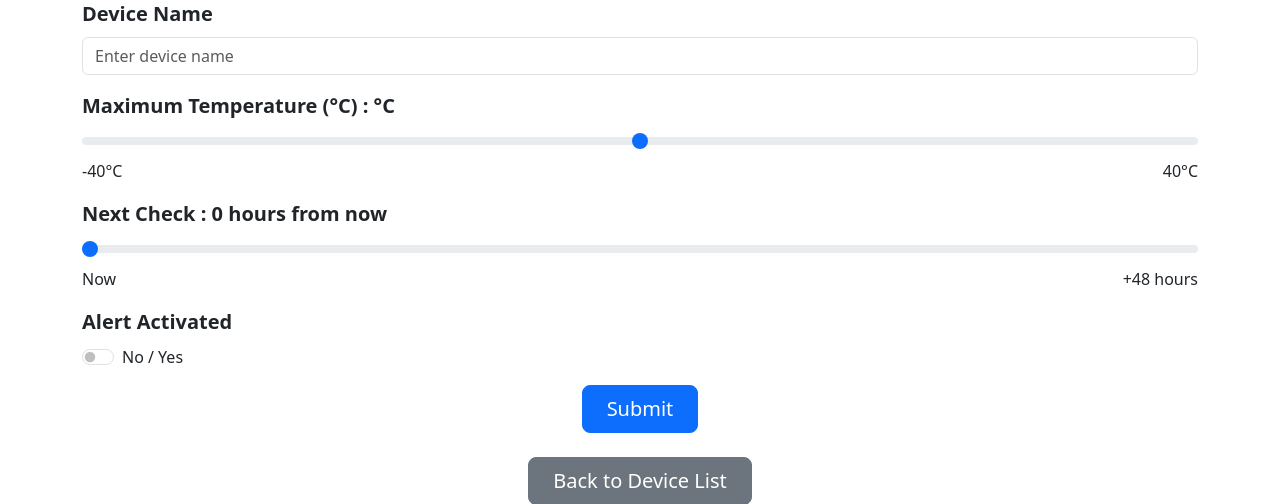
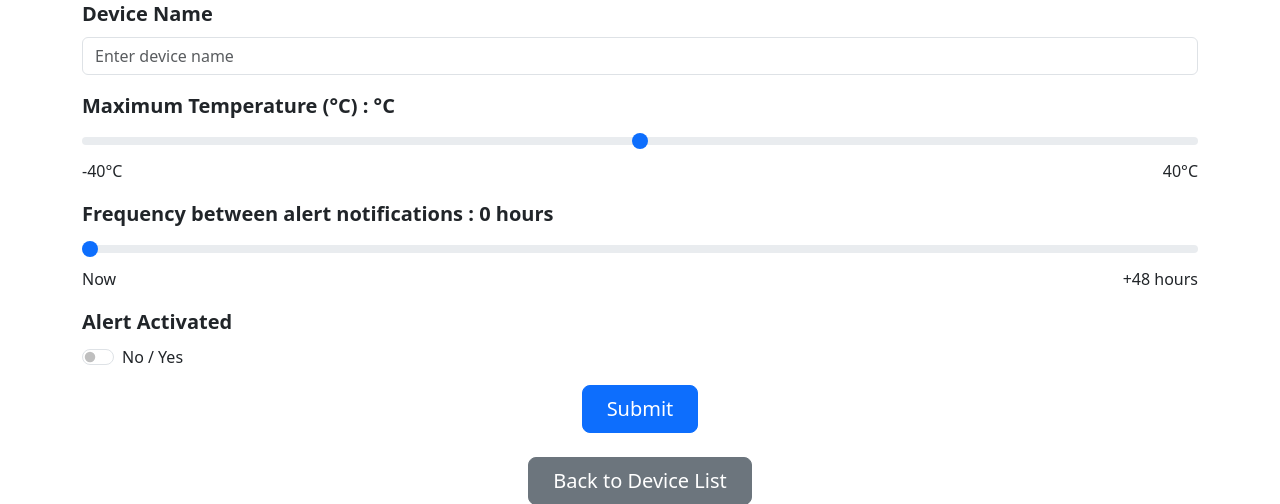
Before and after one commit to restoore/homegarfront, a Flask app: template templates/device_form.html in a window 1280 px wide. Shown: the part 193-697 px from the top of the page. Run offline with Flask 2, Linux system fonts and the light colour scheme; the template is opened without the code that fills it, so the values that code supplies are empty; parts of the project's set-up code (start-up, migrations or seed data) failed here and were passed over.

Commit message:
Code optimization Change cache variables Add flash message Change forms labels and text to be clearer Pass to version 1.1.0

```diff
--- a/app.py
+++ b/app.py
@@ -1,18 +1,22 @@
 import os
 import redis
 from datetime import datetime, timedelta
+import pytz
 import yaml
 
 
 from flask import (Flask, redirect, render_template, request,
-                   send_from_directory, url_for)
+                   send_from_directory, url_for,flash)
 
 app = Flask(__name__)
+app.secret_key = 'your_secret_key'  # Nécessaire pour utiliser flash
 
 # Version de l'application
-VERSION = "1.0.0"
+VERSION = "1.1.0"
 
 config_file = 'config.yml'
+
+timezone = pytz.timezone('Europe/Paris')
 
 # Load the configuration from a YAML file
 with open(config_file, 'rb') as f:
@@ -29,12 +33,12 @@
 def get_devices_from_redis():
     devices = []
     # Récupérer tous les keys de type "alert_*_name" qui représentent les devices
-    device_keys = r.keys('alert_*_name')
+    device_keys = r.keys('*_alert_name')
 
     # Pour chaque device trouvé, extraire l'ID et le nom
     for key in device_keys:
         # Extraire l'ID du device à partir du key Redis (e.g., 'alert_49671_name' => ID = 49671)
-        device_id = key.decode().split('_')[1]
+        device_id = key.decode().split('_')[0]
         # Récupérer le nom du device depuis Redis
         device_name = r.get(key).decode() if r.get(key) else 'Unnamed Device'
         # Ajouter le device à la liste
@@ -52,61 +56,44 @@
 
 @app.route('/device/<int:device_id>', methods=['GET', 'POST'])
 def device_config(device_id):
-    # Clés Redis spécifiques au device_id
-    alert_name_key = f"alert_{device_id}_name"
-    alert_curr_temp_key = f"alert_{device_id}_curr_temp"
-    alert_time_key = f"alert_{device_id}_time"
-    alert_max_temp_key = f"alert_{device_id}_max_temp"
-    alert_enabled_key = f"alert_{device_id}_enabled"
-    alert_time_next_key = f"alert_{device_id}_time_next"
+    # Créer un dictionnaire pour stocker les valeurs
+    alert_data = {}
+    keys = r.keys(f"{device_id}_alert_*")
+    # Itérer sur toutes les clés et les assigner à l'objet
+    for key in keys:
+        # Extraire le nom de l'attribut à partir de la clé Redis (supprimer l'ID et le séparateur "_")
+        attr_name = key.decode().replace(f"{device_id}_", "")
+        value = r.get(key).decode() if r.get(key) is not None else None
+        alert_data[attr_name] = value
 
     if request.method == 'POST':
-        # Récupérer les données du formulaire
-        device_name = request.form['deviceName']
-        max_temperature = request.form['maxTemperature']
-        alert_enabled =  1 if request.form.get('alertSwitch') == 'on' else 0
-        time_next_delta = int(request.form['alertInterval'])  # Récupérer le nombre d'heures à ajouter à la date actuelle
+        # Parcourir les données soumises dans le formulaire et les sauvegarder dans Redis
+        for key, value in request.form.items():
+            # Sauvegarder chaque valeur du formulaire dans Redis avec l'ID
+            redis_key = f"{device_id}_{key}"
+            r.set(redis_key, value)
+        # Exception pour la check box alert_enabled
+        if  request.form.get('alert_enabled') is None:
+             r.set(f"{device_id}_alert_enabled", '0')
+        # Si date frequence de mise à jour n'a pas changé, on ne recalcule pas la date
+        if  alert_data["alert_frequency"] != request.form.get("alert_frequency"):
+            # Calculer la nouvelle date et l'enregistrer
+            alert_frequency = int(request.form['alert_frequency'])
+            alert_next_check = datetime.now(timezone) + timedelta(hours=alert_frequency)
+            r.set(f"{device_id}_alert_next_check", alert_next_check.strftime('%Y-%m-%d %H:%M:%S'))
 
-
-        # Mettre à jour Redis
-        r.set(alert_name_key, device_name)
-        r.set(alert_max_temp_key, max_temperature)
-        r.set(alert_enabled_key, alert_enabled)
-        # Calculer la nouvelle date et l'enregistrer
-        new_time_next = datetime.now() + timedelta(hours=time_next_delta)
-        r.set(alert_time_next_key, new_time_next.isoformat())  # Stocker en format ISO
+        flash('Data have been successfully recorded 👌', 'success')  # 'success' est la catégorie de l'alerte
         return redirect(url_for('device_config', device_id=device_id))
 
-    # Lecture des données depuis Redis
-    device_name = r.get(alert_name_key).decode() if r.get(alert_name_key) else ""
-    try:
-        curr_temp = float(r.get(alert_curr_temp_key).decode()) if r.get(alert_curr_temp_key) else "N/A"
-        curr_temp = round(curr_temp, 1)  # Arrondir à une décimale
-    except ValueError:
-        curr_temp = "N/A"  # Si la valeur n'est pas un nombre, gérer l'exception
-    max_temp = r.get(alert_max_temp_key).decode() if r.get(alert_max_temp_key) else "0"
-    enabled = True if r.get(alert_enabled_key).decode() == "1" else False
-
-    # Lire la date du prochain relevé, ou prendre la date actuelle si elle n'existe pas
-    time_next = r.get(alert_time_next_key).decode() if r.get(alert_time_next_key) else datetime.now().isoformat()
-    # Calculer l'écart entre maintenant et le prochain relevé (en heures)
-    time_next_dt = datetime.fromisoformat(time_next)
-    time_diff = (time_next_dt - datetime.now()).total_seconds() / 3600
-    time_diff = int(min(max(time_diff, 0), 48))  # Limiter entre 0 et 48 heures
-
-    time = r.get(alert_time_key).decode() if r.get(alert_time_key) else "N/A"
-    time_dt = datetime.fromisoformat(time)
-
+    # On met en forme les données
+    alert_last_check = timezone.localize(datetime.strptime(alert_data['alert_last_check'], '%Y-%m-%d %H:%M:%S'))
+    alert_data['alert_last_check'] = alert_last_check.strftime("%d/%m %H:%M")
+    alert_next_check = timezone.localize(datetime.strptime(alert_data['alert_next_check'], '%Y-%m-%d %H:%M:%S'))
+    alert_data['alert_next_check'] = alert_next_check.strftime("%d/%m %H:%M")
     # Rendre la page avec les données remplies
     return render_template('device_form.html',
+                           data=alert_data,
                            device_id=device_id,
-                           device_name=device_name,
-                           curr_temp=curr_temp,
-                           max_temp=max_temp,
-                           enabled=enabled,
-                           time=time_dt,
-                           time_diff=time_diff,
-                           time_next=time_next_dt,
                            version=VERSION
                            )
 
--- a/requirements.txt
+++ b/requirements.txt
@@ -3,3 +3,4 @@
 Werkzeug==2.2.2
 redis>=5.0.8
 PyYAML>=5.0.0
+pytz
--- a/templates/base.html
+++ b/templates/base.html
@@ -8,6 +8,20 @@
 </head>
 <body>
     <div class="container py-5">
+        <!-- Notifications (flash messages) -->
+        {% with messages = get_flashed_messages(with_categories=true) %}
+            {% if messages %}
+                <div class="my-3">
+                    {% for category, message in messages %}
+                        <div class="alert alert-{{ category }} alert-dismissible fade show" role="alert">
+                            {{ message }}
+                            <button type="button" class="btn-close" data-bs-dismiss="alert" aria-label="Close"></button>
+                        </div>
+                    {% endfor %}
+                </div>
+            {% endif %}
+        {% endwith %}
+        <!-- Contenu principal -->
         {% block content %}{% endblock %}
     </div>
 
@@ -20,14 +34,14 @@
     <!-- JavaScript for Range Display -->
     <script>
         // Display and update temperature value
-        const tempRange = document.getElementById('maxTemperature');
+        const tempRange = document.getElementById('alert_temp_max');
         const tempValue = document.getElementById('tempValue');
         tempRange.addEventListener('input', function() {
             tempValue.textContent = this.value;
         });
 
         // Display and update alert interval value
-        const intervalRange = document.getElementById('alertInterval');
+        const intervalRange = document.getElementById('alert_frequency');
         const intervalValue = document.getElementById('intervalValue');
         intervalRange.addEventListener('input', function() {
             intervalValue.textContent = this.value;
--- a/templates/device_form.html
+++ b/templates/device_form.html
@@ -5,21 +5,21 @@
 {% block content %}
     <div class="px-4 py-3 my-2 text-center">
         <h1 class="display-6 fw-bold text-primary">Device Configuration for ID {{ device_id }}</h1>
-        <p>Last check at {{ time.strftime('%H:%M %d/%m/%Y') }} with <strong>{{ curr_temp }}°C</strong></p>
-        {% if enabled %}<p>Next Check with alert <strong>{{ time_next.strftime('%H:%M %d/%m/%Y') }}</strong></p>{% endif %}    </div>
+        <p>Last check at {{ data['alert_last_check'] }} with <strong>{{ data['alert_temp_curr'] }}°C</strong></p>
+        {% if data['alert_enabled'] %}<p>Next Check with alert <strong>{{ data['alert_next_check'] }}</strong></p>{% endif %}    </div>
     <form method="POST" action="/device/{{ device_id }}">
         <!-- Device Name -->
         <div class="mb-3">
-            <label for="deviceName" class="form-label fw-bold fs-5">Device Name</label>
-            <input type="text" class="form-control" id="deviceName" name="deviceName" value="{{ device_name }}" placeholder="Enter device name" required readonly>
+            <label for="alert_name" class="form-label fw-bold fs-5">Device Name</label>
+            <input type="text" class="form-control" id="alert_name" name="alert_name" value="{{ data['alert_name'] }}" placeholder="Enter device name" required readonly>
         </div>
 
         <!-- Maximum Temperature -->
         <div class="mb-3">
-            <label for="maxTemperature" class="form-label fw-bold fs-5">Maximum Temperature (°C) :
-                <span id="tempValue">{{ max_temp }}</span>°C
+            <label for="alert_temp_max" class="form-label fw-bold fs-5">Maximum Temperature (°C) :
+                <span id="tempValue">{{ data['alert_temp_max'] }}</span>°C
             </label>
-            <input type="range" class="form-range" min="-40" max="40" step="1" id="maxTemperature" name="maxTemperature" value="{{ max_temp or 0 }}">
+            <input type="range" class="form-range" min="-40" max="40" step="1" id="alert_temp_max" name="alert_temp_max" value="{{ data['alert_temp_max'] or 0 }}">
             <div class="d-flex justify-content-between">
                 <span>-40°C</span>
                 <span>40°C</span>
@@ -28,10 +28,10 @@
 
          <!-- Alert Interval (Time Next Adjustment) -->
          <div class="mb-3">
-            <label for="alertInterval" class="form-label fw-bold fs-5">Next Check :
-                <span id="intervalValue">{{ time_diff or 0 }}</span> hours from now
+            <label for="alert_frequency" class="form-label fw-bold fs-5">Frequency between alert notifications :
+                <span id="intervalValue">{{ data['alert_frequency'] or 0 }}</span> hours
             </label>
-            <input type="range" class="form-range" min="0" max="48" step="1" id="alertInterval" name="alertInterval" value="{{ time_diff or 0 }}">
+            <input type="range" class="form-range" min="0" max="48" step="1" id="alert_frequency" name="alert_frequency" value="{{ data['alert_frequency'] or 0 }}">
             <div class="d-flex justify-content-between">
                 <span>Now</span>
                 <span>+48 hours</span>
@@ -40,10 +40,10 @@
 
         <!-- Alert Activation -->
         <div class="mb-3">
-            <label for="alertSwitch" class="form-label fw-bold fs-5">Alert Activated</label>
+            <label for="alert_enabled" class="form-label fw-bold fs-5">Alert Activated</label>
             <div class="form-check form-switch">
-                <input class="form-check-input" type="checkbox" id="alertSwitch" name="alertSwitch" {% if enabled %}checked{% endif %}>
-                <label class="form-check-label" for="alertSwitch">No / Yes</label>
+                <input class="form-check-input" type="checkbox" id="alert_enabled" name="alert_enabled" {% if data['alert_enabled'] == 'on' %}checked{% endif %}>
+                <label class="form-check-label" for="alert_enabled">No / Yes</label>
             </div>
         </div>
 
```
